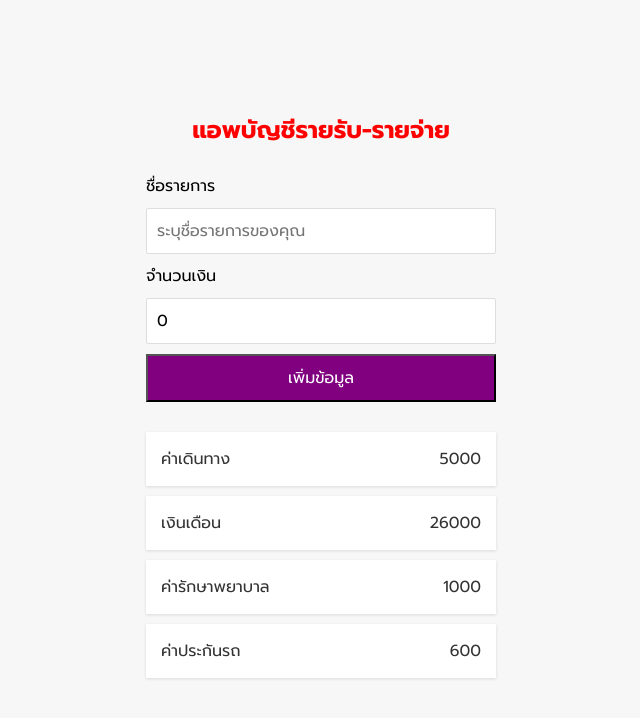
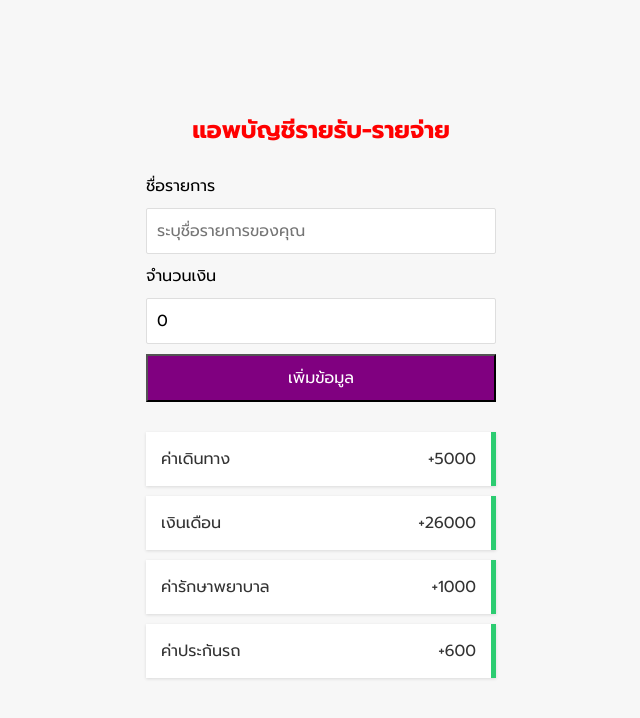
Before and after one commit to Passon819/react-basic, a React (Create React App) app: page / in a window 1280 px wide. Shown: the top 718 px of the page, without its empty margins (319-959 px from the left). Built offline with nearby package versions, Linux system fonts and the light colour scheme.

Commit message:
children to parent, insert data, item style

```diff
--- a/src/App.js
+++ b/src/App.js
@@ -1,14 +1,32 @@
 import Transaction from "./components/Transaction";
 import FormComponent from "./components/FormComponent";
 import "./App.css";
+import { useState } from "react";
 
 function App() {
   const design = { color: "red", textAlign: "center", fontSize: "1.5em" };
+  const initData = [
+    { id: 1, title: "ค่าเดินทาง", amount: 5000 },
+    { id: 2, title: "เงินเดือน", amount: 26000 },
+    { id: 3, title: "ค่ารักษาพยาบาล", amount: 1000 },
+    { id: 4, title: "ค่าประกันรถ", amount: 600 },
+  ];
+
+  // replace [] in useState for emtry init data.
+  const [items, setItems] = useState(initData);
+
+  const onAddNewItem = (newItem) => {
+    //console.log("ข้อมูลที่ส้งมาจาก Form Component = ", newItem);
+    setItems((prevItem) => {
+      return [newItem, ...prevItem];
+    });
+  };
+
   return (
     <div className="container">
       <h1 style={design}>แอพบัญชีรายรับ-รายจ่าย</h1>
-      <FormComponent />
-      <Transaction />
+      <FormComponent onAddItem={onAddNewItem} />
+      <Transaction items={items} />
     </div>
   );
 }
--- a/src/components/FormComponent.js
+++ b/src/components/FormComponent.js
@@ -1,7 +1,8 @@
 import { useState } from "react";
 import "./FormComponent.css";
+import { v4 as uuidv4 } from "uuid";
 
-const FormComponent = () => {
+const FormComponent = (props) => {
   const [title, setTitle] = useState("");
   const [amount, setAmount] = useState(0);
 
@@ -16,10 +17,12 @@ const FormComponent = () => {
   const saveItem = (event) => {
     event.preventDefault();
     const itemData = {
+      id: uuidv4(),
       title: title,
       amount: Number(amount),
     };
     console.log(itemData);
+    props.onAddItem(itemData);
     setTitle("");
     setAmount(0);
   };
--- /dev/null
+++ b/src/components/Item.css
@@ -0,0 +1,7 @@
+.expense {
+  border-right: 5px solid red;
+}
+
+.income {
+  border-right: 5px solid #2ccc71;
+}
--- a/src/components/Item.js
+++ b/src/components/Item.js
@@ -3,13 +3,20 @@
 // 2. can direct destructuring on parameter of func --- ({xx, xxx})
 
 import PropTypes from "prop-types";
+import "./Item.css";
 
 const Item = (props) => {
   const { title, amount } = props;
+  const status = amount < 0 ? "expense" : "income";
+  const symbol = amount < 0 ? "-" : "+";
 
   return (
-    <li>
-      {title} <span>{amount}</span>
+    <li className={status}>
+      {title}
+      <span>
+        {symbol}
+        {Math.abs(amount)}
+      </span>
     </li>
   );
 };
--- a/src/components/Transaction.js
+++ b/src/components/Transaction.js
@@ -1,20 +1,14 @@
 import Item from "./Item";
 import "./Transaction.css";
-import { v4 as uuidv4 } from "uuid";
 
-const Transaction = () => {
-  const data = [
-    { title: "ค่าเดินทาง", amount: 5000 },
-    { title: "เงินเดือน", amount: 26000 },
-    { title: "ค่ารักษาพยาบาล", amount: 1000 },
-    { title: "ค่าประกันรถ", amount: 600 },
-  ];
+const Transaction = (props) => {
+  const { items } = props;
 
   return (
     <ul className="item-list">
       {/* spread operator can use when property name of component is same with data property name */}
-      {data.map((element) => {
-        return <Item {...element} key={uuidv4()} />;
+      {items.map((element) => {
+        return <Item {...element} key={element.id} />;
       })}
     </ul>
   );
```
